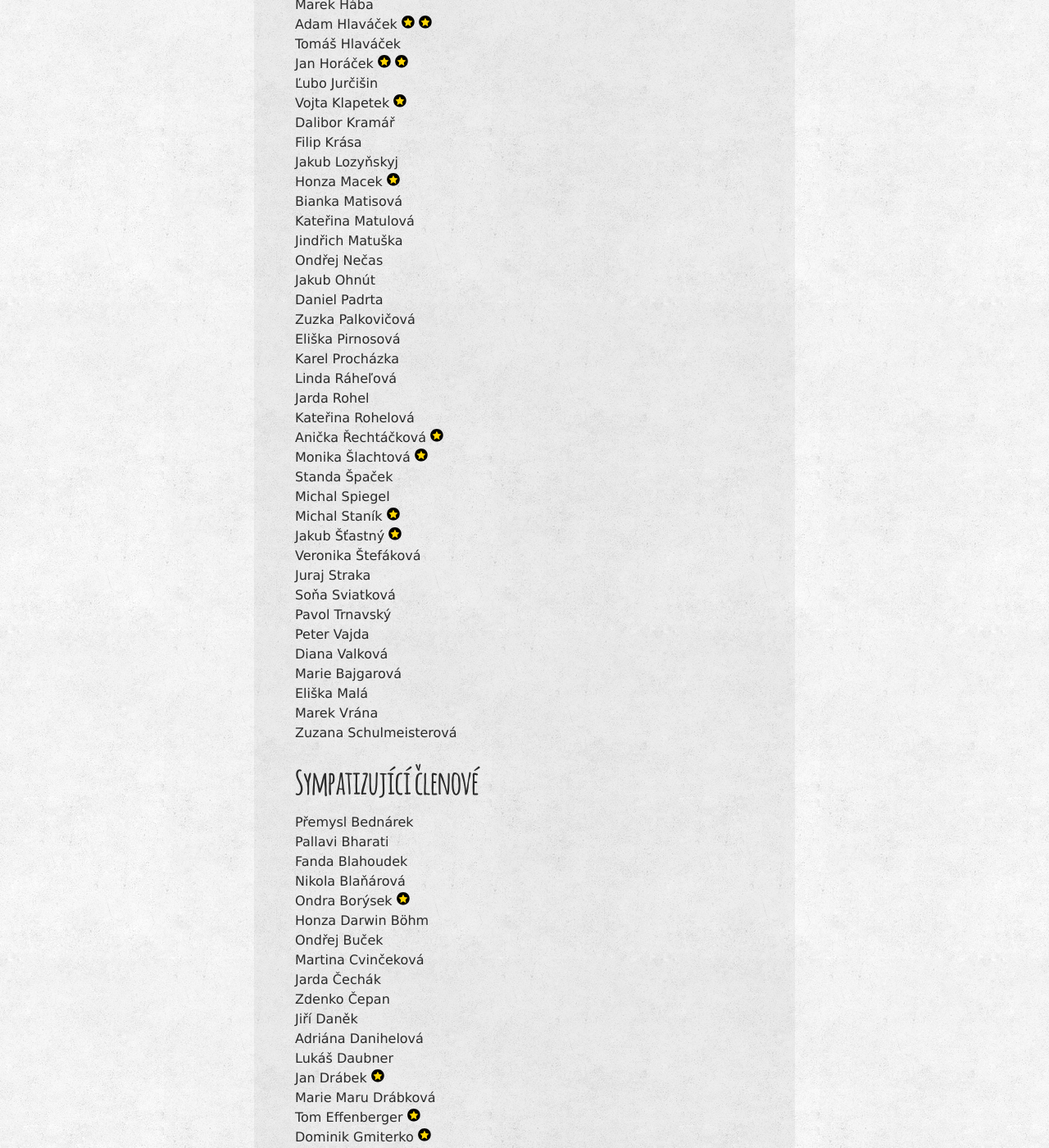
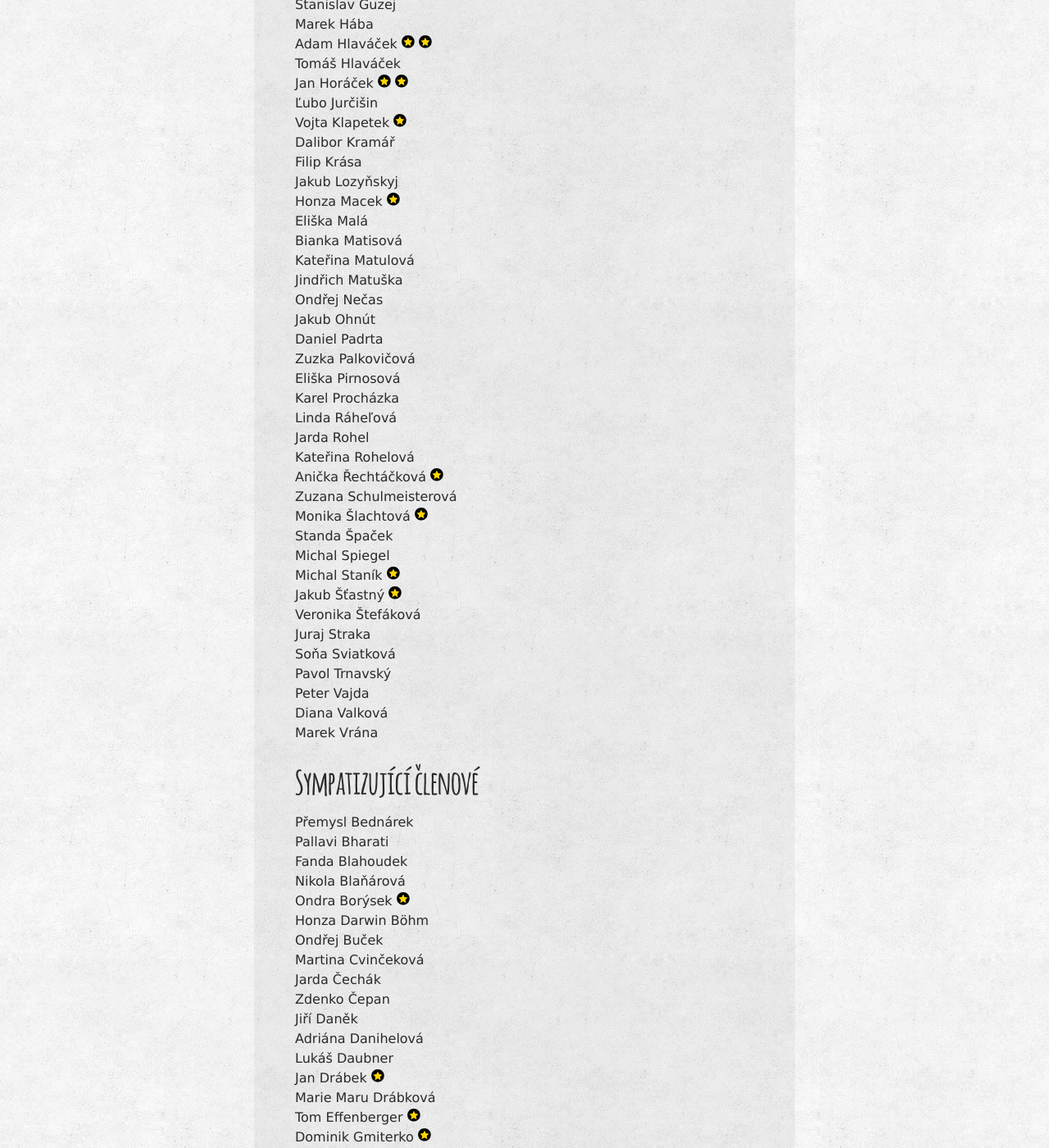
Before and after one commit to zverinec/zverinec-web, a Jekyll site: the page built from _pages/members.md, in a window 1280 px wide and 1400 px high, scrolled down 1031 px. Shown: the whole window at 82% size. Built offline with Jekyll 4.4.1, drawn with Linux system fonts in a browser that asks for light colours; comment, search, counter and statistics services are not loaded; part of the change alters nothing that is shown; some of the changed text lies outside the part shown.

Commit message:
Members change
Added a člen, fixed abecední pořadí

```diff
--- a/_pages/members.md
+++ b/_pages/members.md
@@ -16,6 +16,7 @@ Filip Rada<br/>
 ## Aktivní členové
 
 Hugo Adamove<br/>
+Marie Bajgarová<br/>
 Vojta Brdečko<br/>
 Oliver Bukor<br/>
 Emanuel Cisár<br/>
@@ -36,6 +37,7 @@ Dalibor Kramář<br/>
 Filip Krása<br/>
 Jakub Lozyňskyj<br/>
 Honza Macek <img src="img/rad.svg" class="rad" title="Řád přítele severské zvěře za letité bezkonkurenční kuchařské a zdravotnické služby a organizaci Schrödingerova grilu" /><br/>
+Eliška Malá<br/>
 Bianka Matisová<br/>
 Kateřina Matulová<br/>
 Jindřich Matuška<br/>
@@ -49,6 +51,7 @@ Linda Ráheľová<br/>
 Jarda Rohel<br/>
 Kateřina Rohelová<br/>
 Anička Řechtáčková <img src="img/rad.svg" class="rad" title="Řád přítele severské zvěře za perfektně zvládnutou garanci K-SCUKu" /><br/>
+Zuzana Schulmeisterová<br/>
 Monika Šlachtová <img src="img/rad.svg" class="rad" title="Řád přítele severské zvěře za perfektně zvládnutou garanci InterLoSa"/> <br/>
 Standa Špaček<br/>
 Michal Spiegel<br/>
@@ -60,12 +63,7 @@ Soňa Sviatková<br/>
 Pavol Trnavský<br/>
 Peter Vajda<br/>
 Diana Valková<br/>
-Marie Bajgarová<br/>
-Eliška Malá<br/>
 Marek Vrána<br/>
-Zuzana Schulmeisterová<br/>
-
-
 
 ## Sympatizující členové
 
@@ -122,6 +120,7 @@ Lukáš Němec<br/>
 Jirka Novotný <img src="img/rad.svg" class="rad" title="Řád přítele severské zvěře za organizaci FIORDu a InterSoBa" /><br/>
 Radka Ošťádalová<img src="img/rad.svg" class="rad" title="Řád přítele severské zvěře za věrnou a důslednou organizaci InterLoSa" /><br/>
 Jiří Papoušek<br/>
+Jiří Pastrňák<br/>
 Samuel Pastva<br/>
 Jakub Peschel<br/>
 Jan Pindur<br/>
```
